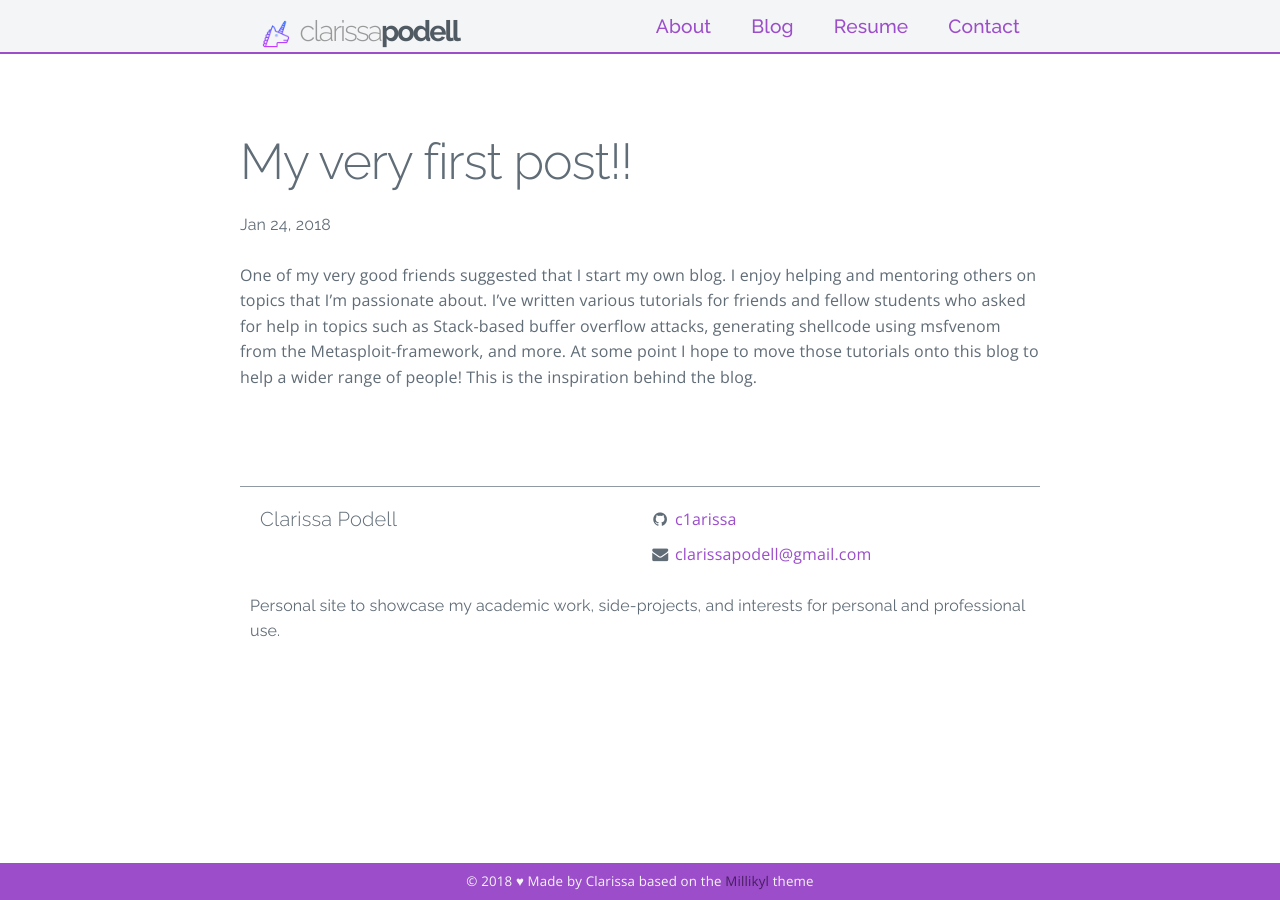
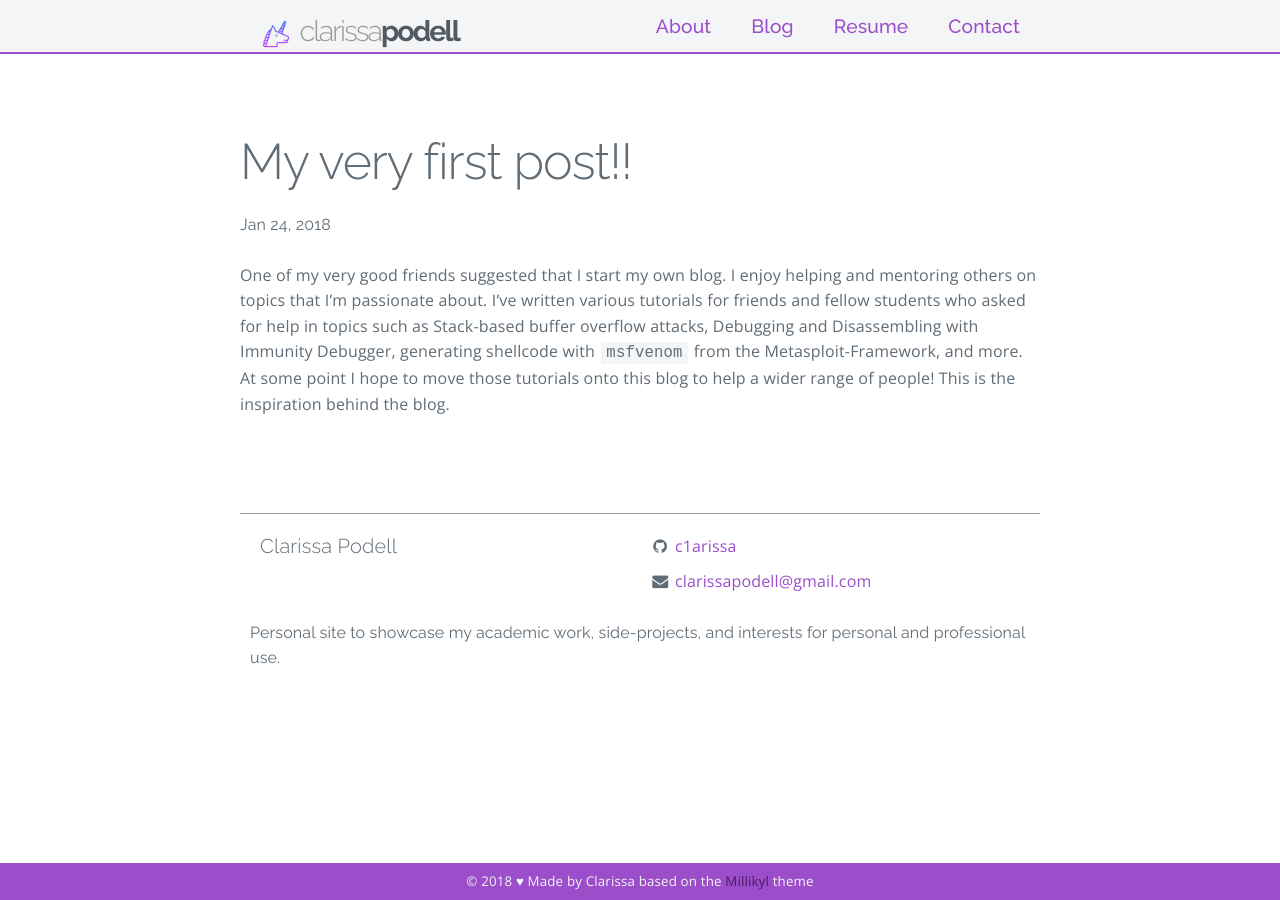
Before and after one commit to c1arissa/c1arissa.github.io, a Jekyll site: the page built from _posts/2018-01-24-first-post.md, in a window 1280 px wide. Built offline with Jekyll 4.4.1, drawn with Linux system fonts in a browser that asks for light colours; nearby versions of some CDN libraries; a style sheet for code colours, icons or effects is not loaded.

Commit message:
Update 2018-01-24-first-post.md

```diff
--- a/_posts/2018-01-24-first-post.md
+++ b/_posts/2018-01-24-first-post.md
@@ -5,4 +5,4 @@
 categories: blah
 ---
 
-One of my very good friends suggested that I start my own blog.  I enjoy helping and mentoring others on topics that I'm passionate about.  I've written various tutorials for friends and fellow students who asked for help in topics such as Stack-based buffer overflow attacks, generating shellcode using msfvenom from the Metasploit-framework, and more.  At some point I hope to move those tutorials onto this blog to help a wider range of people!  This is the inspiration behind the blog.
+One of my very good friends suggested that I start my own blog.  I enjoy helping and mentoring others on topics that I'm passionate about.  I've written various tutorials for friends and fellow students who asked for help in topics such as Stack-based buffer overflow attacks, Debugging and Disassembling with Immunity Debugger, generating shellcode with `msfvenom` from the Metasploit-Framework, and more.  At some point I hope to move those tutorials onto this blog to help a wider range of people!  This is the inspiration behind the blog.
```
